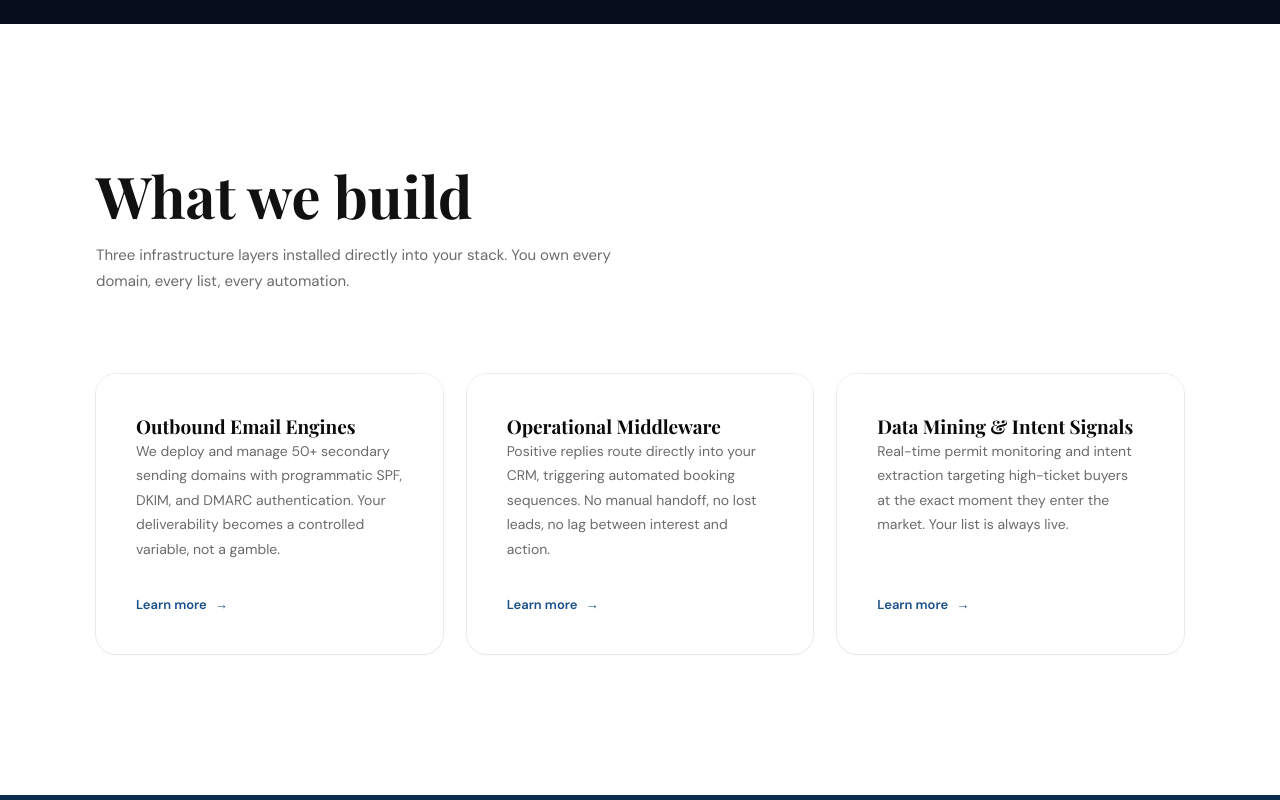
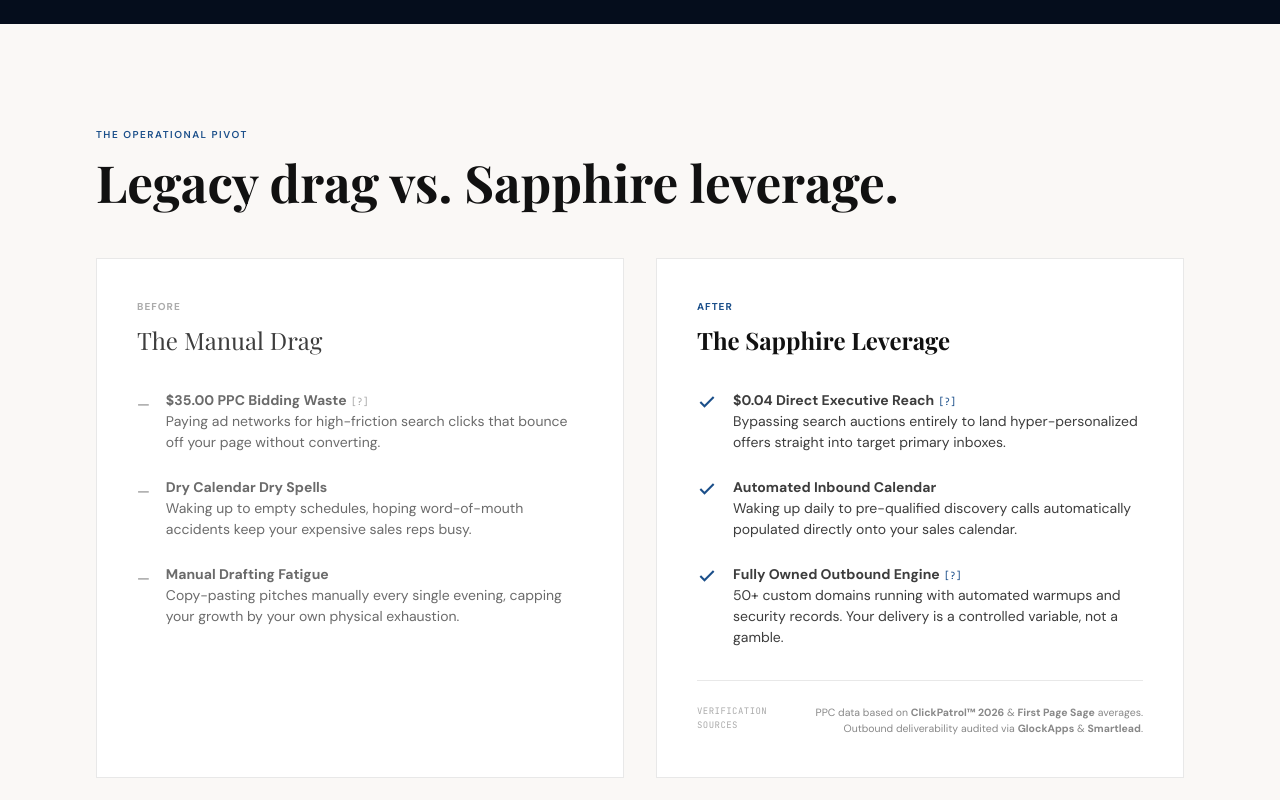
Before and after one commit to jaexochill2-code/scalesteady-engineers, a Next.js app: page / in a window 1280 px wide. Shown: the part 1360-2160 px from the top of the page. Built offline with nearby package versions, Linux system fonts and the light colour scheme.

Commit message:
feat: integrate v3 sapphire paradigm pivot comparative matrix

```diff
--- a/src/app/page.tsx
+++ b/src/app/page.tsx
@@ -242,8 +242,129 @@ export default function Home() {
         </div>
       </section>
 
+      {/* ── THE PARADIGM PIVOT MATRIX — Scannable Side-by-Side ── */}
+      <section style={{ background: "#FAF8F6", padding: "clamp(64px, 8vw, 120px) 0", borderBottom: "1px solid #E8E8E8" }}>
+        <div className="mx-auto px-8 sm:px-12 lg:px-24" style={{ maxWidth: "1280px" }}>
+
+          {/* Header */}
+          <div className="mb-12">
+            <span className="font-sans font-semibold uppercase block mb-3" style={{ fontSize: "10px", letterSpacing: "0.15em", color: "#1B4F8A" }}>
+              The Operational Pivot
+            </span>
+            <h2 className="font-serif font-bold" style={{ fontSize: "clamp(32px, 4vw, 54px)", lineHeight: "1.1", color: "#111111" }}>
+              Legacy drag vs. Sapphire leverage.
+            </h2>
+          </div>
+
+          {/* The Matrix Box */}
+          <div className="grid grid-cols-1 lg:grid-cols-2 gap-8">
+
+            {/* Left side: BEFORE (The Drag) */}
+            <div className="bg-white border border-[#E8E8E8] p-8 xl:p-10 flex flex-col relative group cursor-default transition-all duration-300 hover:border-[#CCCCCC]">
+              <div className="mb-8">
+                <span className="font-sans font-bold uppercase block mb-2" style={{ fontSize: "10px", letterSpacing: "0.1em", color: "#ABABAB" }}>BEFORE</span>
+                <h3 className="font-serif font-normal" style={{ fontSize: "24px", color: "#3D3D3D" }}>The Manual Drag</h3>
+              </div>
+
+              <ul className="flex flex-col gap-6 font-sans" style={{ fontSize: "14px", color: "#6B6B6B" }}>
+                <li className="flex items-start gap-4">
+                  <span className="flex-shrink-0 mt-1 font-bold" style={{ color: "#ABABAB" }}>—</span>
+                  <span>
+                    <strong>$35.00 PPC Bidding Waste</strong>
+                    <span className="relative inline-block ml-1 group/tip cursor-help font-mono text-[10px] text-[#ABABAB] hover:text-[#1B4F8A]">
+                      [?]
+                      <span className="absolute bottom-full left-1/2 -translate-x-1/2 mb-2 w-64 bg-[#0D2B4A] text-white text-[11px] p-3 leading-normal font-sans font-normal normal-case rounded-none opacity-0 pointer-events-none group-hover/tip:opacity-100 transition-opacity duration-200 z-30 shadow-lg">
+                        <strong>Source:</strong> ClickPatrol™ 2026 B2B Index: Search bids spike past $30–$70 CPC. LanderLab 2026: Average B2B landing pages bounce 70–90% of visitors.
+                      </span>
+                    </span>
+                    <br />
+                    Paying ad networks for high-friction search clicks that bounce off your page without converting.
+                  </span>
+                </li>
+                <li className="flex items-start gap-4">
+                  <span className="flex-shrink-0 mt-1 font-bold" style={{ color: "#ABABAB" }}>—</span>
+                  <span>
+                    <strong>Dry Calendar Dry Spells</strong><br />
+                    Waking up to empty schedules, hoping word-of-mouth accidents keep your expensive sales reps busy.
+                  </span>
+                </li>
+                <li className="flex items-start gap-4">
+                  <span className="flex-shrink-0 mt-1 font-bold" style={{ color: "#ABABAB" }}>—</span>
+                  <span>
+                    <strong>Manual Drafting Fatigue</strong><br />
+                    Copy-pasting pitches manually every single evening, capping your growth by your own physical exhaustion.
+                  </span>
+                </li>
+              </ul>
+            </div>
+
+            {/* Right side: AFTER (The Leverage) */}
+            <div className="bg-white border border-[#E8E8E8] p-8 xl:p-10 flex flex-col relative group cursor-default transition-all duration-300 hover:border-[#1B4F8A] hover:shadow-[0_20px_50px_rgba(27,79,138,0.06)]">
+              <div className="mb-8">
+                <span className="font-sans font-bold uppercase block mb-2" style={{ fontSize: "10px", letterSpacing: "0.1em", color: "#1B4F8A" }}>AFTER</span>
+                <h3 className="font-serif font-bold" style={{ fontSize: "24px", color: "#111111" }}>The Sapphire Leverage</h3>
+              </div>
+
+              <ul className="flex flex-col gap-6 font-sans mb-8" style={{ fontSize: "14px", color: "#3D3D3D" }}>
+                <li className="flex items-start gap-4">
+                  <svg className="w-5 h-5 flex-shrink-0 mt-0.5" viewBox="0 0 24 24" fill="none" stroke="#1B4F8A" strokeWidth="2.5">
+                    <polyline points="20 6 9 17 4 12" />
+                  </svg>
+                  <span>
+                    <strong>$0.04 Direct Executive Reach</strong>
+                    <span className="relative inline-block ml-1 group/tip cursor-help font-mono text-[10px] text-[#1B4F8A]">
+                      [?]
+                      <span className="absolute bottom-full left-1/2 -translate-x-1/2 mb-2 w-64 bg-[#0D2B4A] text-white text-[11px] p-3 leading-normal font-sans font-normal normal-case rounded-none opacity-0 pointer-events-none group-hover/tip:opacity-100 transition-opacity duration-200 z-30 shadow-lg">
+                        <strong>Source:</strong> Smartlead &amp; Winnr 2026 Infrastructure Ledgers: Amortized mailbox volume ($120/mo for 10k sends) + validated B2B scrapes at $0.025/lead.
+                      </span>
+                    </span>
+                    <br />
+                    Bypassing search auctions entirely to land hyper-personalized offers straight into target primary inboxes.
+                  </span>
+                </li>
+                <li className="flex items-start gap-4">
+                  <svg className="w-5 h-5 flex-shrink-0 mt-0.5" viewBox="0 0 24 24" fill="none" stroke="#1B4F8A" strokeWidth="2.5">
+                    <polyline points="20 6 9 17 4 12" />
+                  </svg>
+                  <span>
+                    <strong>Automated Inbound Calendar</strong><br />
+                    Waking up daily to pre-qualified discovery calls automatically populated directly onto your sales calendar.
+                  </span>
+                </li>
+                <li className="flex items-start gap-4">
+                  <svg className="w-5 h-5 flex-shrink-0 mt-0.5" viewBox="0 0 24 24" fill="none" stroke="#1B4F8A" strokeWidth="2.5">
+                    <polyline points="20 6 9 17 4 12" />
+                  </svg>
+                  <span>
+                    <strong>Fully Owned Outbound Engine</strong>
+                    <span className="relative inline-block ml-1 group/tip cursor-help font-mono text-[10px] text-[#1B4F8A]">
+                      [?]
+                      <span className="absolute bottom-full left-1/2 -translate-x-1/2 mb-2 w-64 bg-[#0D2B4A] text-white text-[11px] p-3 leading-normal font-sans font-normal normal-case rounded-none opacity-0 pointer-events-none group-hover/tip:opacity-100 transition-opacity duration-200 z-30 shadow-lg">
+                        <strong>Source:</strong> GlockApps 2026 Enterprise Outbound Audit: fully warmed multi-domain arrays maintain a 98.4% primary placement rate.
+                      </span>
+                    </span>
+                    <br />
+                    50+ custom domains running with automated warmups and security records. Your delivery is a controlled variable, not a gamble.
+                  </span>
+                </li>
+              </ul>
+
+              {/* Footnote Citation Salutation */}
+              <div className="mt-auto pt-6 border-t border-[#E8E8E8] flex justify-between items-start gap-8">
+                <span className="font-mono text-[9px] text-[#ABABAB] uppercase tracking-wider">Verification Sources</span>
+                <p className="font-sans text-[10.5px] text-[#888888] leading-normal max-width-[48ch] text-right">
+                  PPC data based on <strong>ClickPatrol™ 2026</strong> &amp; <strong>First Page Sage</strong> averages. Outbound deliverability audited via <strong>GlockApps</strong> &amp; <strong>Smartlead</strong>.
+                </p>
+              </div>
+            </div>
+
+          </div>
+        </div>
+      </section>
+
       {/* ── SERVICES ── */}
       <section style={{ background: "#FFFFFF", padding: "clamp(96px, 11vw, 160px) 0" }}>
+
         <div className="mx-auto px-8 sm:px-12 lg:px-24" style={{ maxWidth: "1280px" }}>
 
           <div className="mb-16 sm:mb-20">
```
